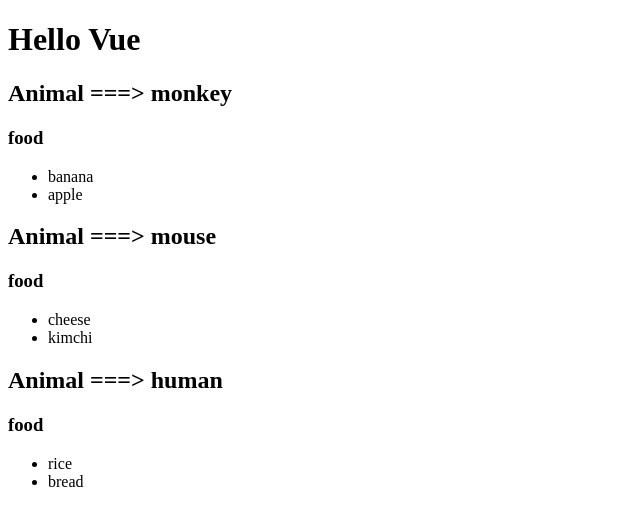
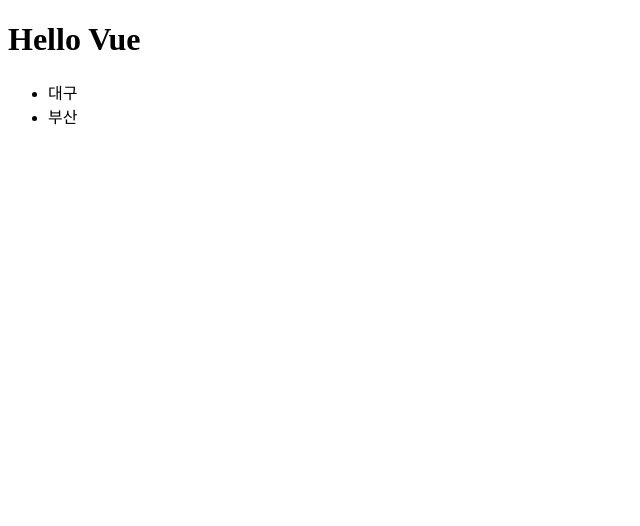
Before and after one commit to OKYOUNGBIN/Practice_Vue_Basic, a Vue app: page / in a window 1280 px wide. Shown: the top 526 px of the page, without its empty margins (0-640 px from the left). Built offline with nearby package versions, Linux system fonts and the light colour scheme.

Commit message:
if render

```diff
--- a/src/App.vue
+++ b/src/App.vue
@@ -1,16 +1,11 @@
 <template>
   <div>
     <h1>Hello Vue</h1>
-
-    <div v-for="(animal, animalIndex) in animals" :key="animalIndex">
-      <h2>Animal ===> {{ animal.name }}</h2>
-      <h3>food</h3>
-      <ul>
-        <li v-for="(food, foodIndex) in animal.food" :key="foodIndex">
-          {{ food }}
-        </li>
-      </ul>
-    </div>
+    <ul>
+      <template v-for="(city, index) in cities" :key="index">
+        <li v-if="city.province === '경상도'">{{ city.name }}</li>
+      </template>
+    </ul>
   </div>
 </template>
 
@@ -19,22 +14,13 @@
   name: "App",
   data() {
     return {
-      animals: [
-        {
-          name: "monkey",
-          size: "small",
-          food: ["banana", "apple"],
-        },
-        {
-          name: "mouse",
-          size: "big",
-          food: ["cheese", "kimchi"],
-        },
-        {
-          name: "human",
-          size: "medium",
-          food: ["rice", "bread"],
-        },
+      cities: [
+        { name: "서울", province: "경기도" },
+        { name: "대전", province: "충청도" },
+        { name: "대구", province: "경상도" },
+        { name: "부산", province: "경상도" },
+        { name: "인천", province: "경기도" },
+        { name: "광주", province: "전라도" },
       ],
     };
   },
```
